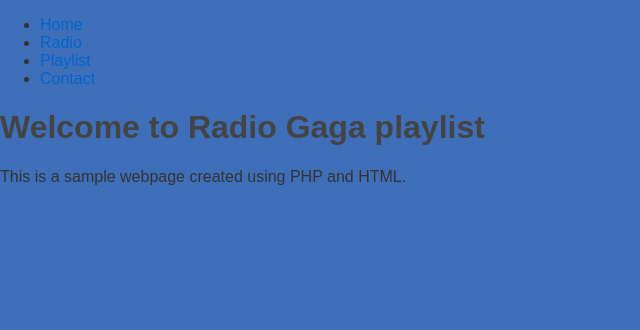
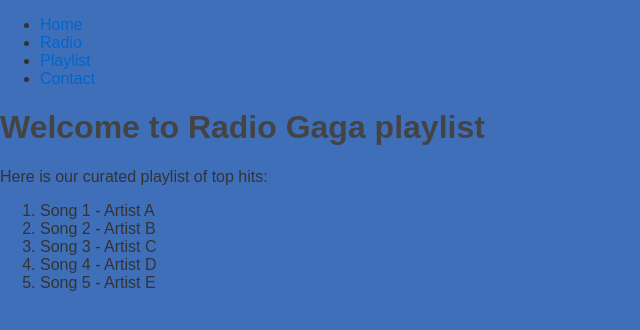
Before and after one commit to alireza928/RadioGaga, a PHP site: page /playlist.php in a window 1280 px wide. Shown: the top 330 px of the page, without its empty margins (0-640 px from the left). Run offline with PHP 8.4, Linux system fonts and the light colour scheme.

Commit message:
Update playlist page content and add audio controls to radio page

```diff
--- a/playlist.php
+++ b/playlist.php
@@ -16,7 +16,14 @@
         </div>
         <div id="welcome-section">
             <h1>Welcome to Radio Gaga playlist</h1>
-            <p>This is a sample webpage created using PHP and HTML.</p>
+            <p>Here is our curated playlist of top hits:</p>
+            <ol>
+                <li>Song 1 - Artist A</li>
+                <li>Song 2 - Artist B</li>
+                <li>Song 3 - Artist C</li>
+                <li>Song 4 - Artist D</li>
+                <li>Song 5 - Artist E</li>
+            </ol>
         </div>
     </body>
 </html>
--- a/radio.php
+++ b/radio.php
@@ -17,7 +17,8 @@
         <div id="welcome-section">
             <h1>Welcome to Radio Gaga radio</h1>
             <p>Enjoy the best music selection 24/7!</p>
-            <audio src="">
+            <audio controls>
+                <source src="media/sample.mp3" type="audio/mpeg">
                 Your browser does not support the audio element.
             </audio>
         </div>
```
